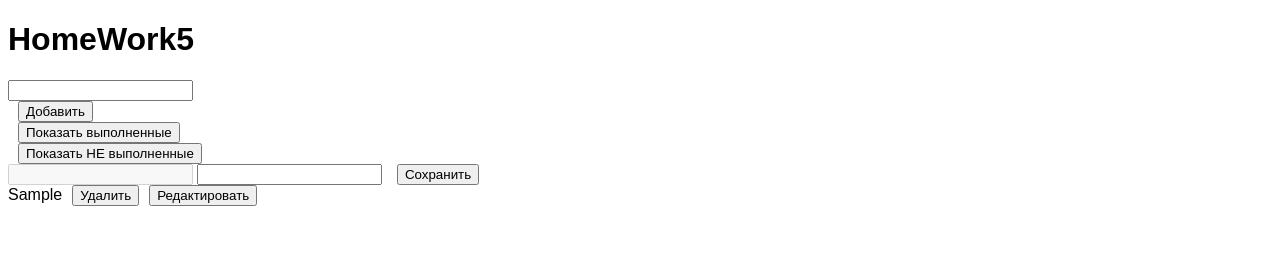
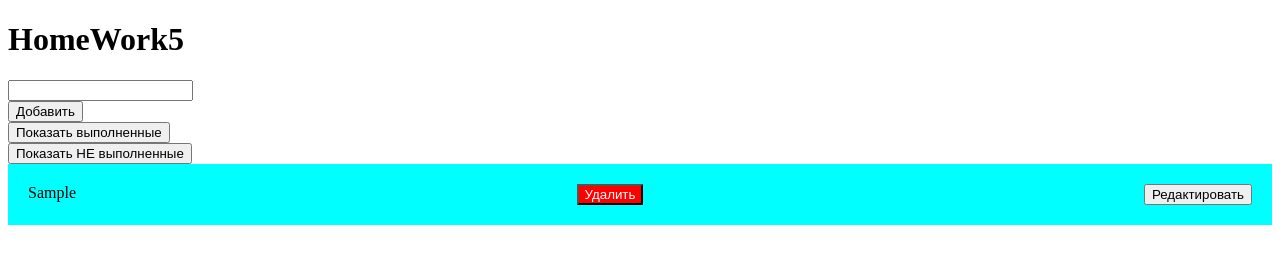
Before and after one commit to Savich-dev/hw5, a plain HTML site: page index.html in a window 1280 px wide. Both pictures are taken after typing "Sample" into the empty fields and a click on the button "Добавить". Drawn offline with Linux system fonts and the light colour scheme.

Commit message:
Update style.css

```diff
--- a/css/style.css
+++ b/css/style.css
@@ -1,19 +1,26 @@
-body {
-  font-family: Arial, sans-serif;
+.task-div{
+  padding: 20px;
+  background: aqua;
+  margin-bottom: 10px;
+  display: flex;
+  justify-content: space-between;
 }
 
-ul {
-  list-style-type: none;
-  padding: 0
-}
-li {
-  padding: 10px;
-  border-bottom: 1px solid #743434;
+.delete-btn{
+  background: red;
+  color: #fff;
 }
 
-button {
-  margin-left: 10px;
+.modal{
+  padding: 20px 0;
+  background: lightcoral;
 }
-input [type="text"]{
-  margin-bottom: 10px;
+
+.hidden{
+  display:none;
 }
+
+.editBtn{
+  background: blue;
+  color: #fff;
+}
```
